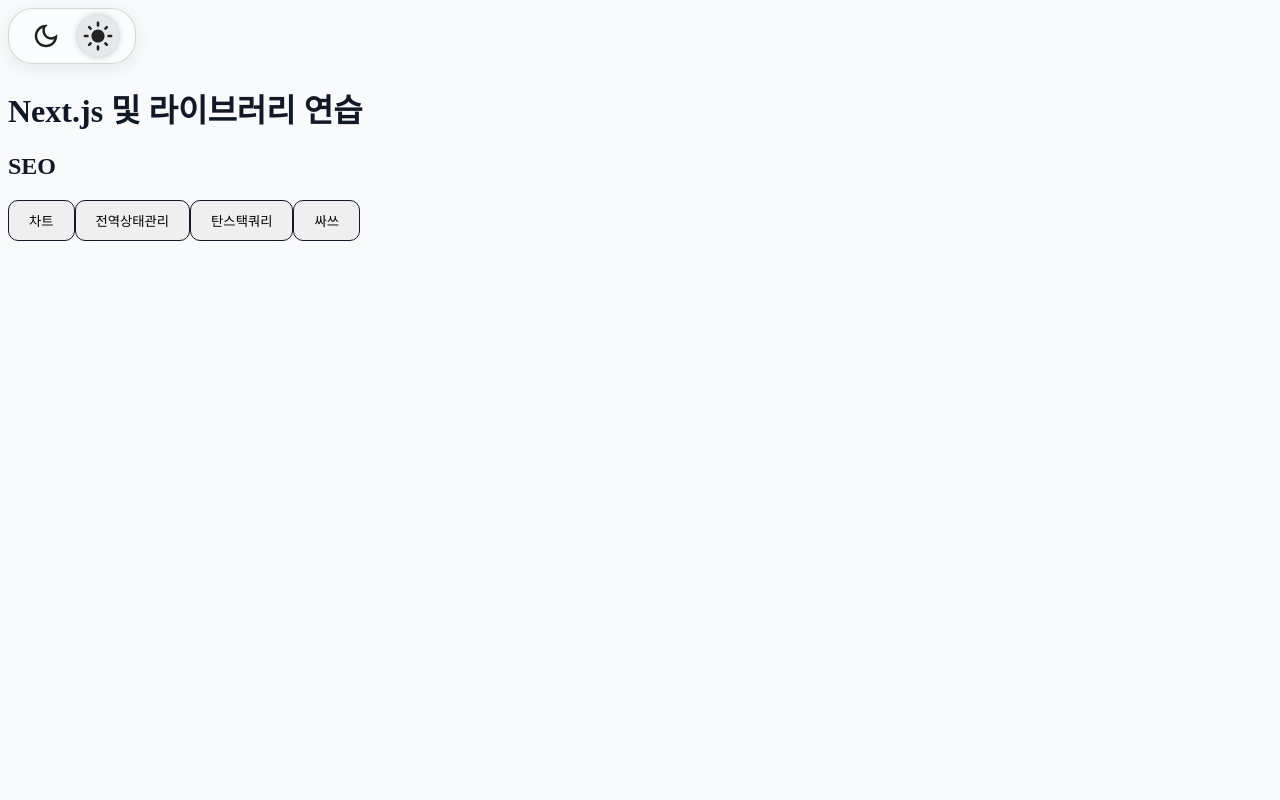
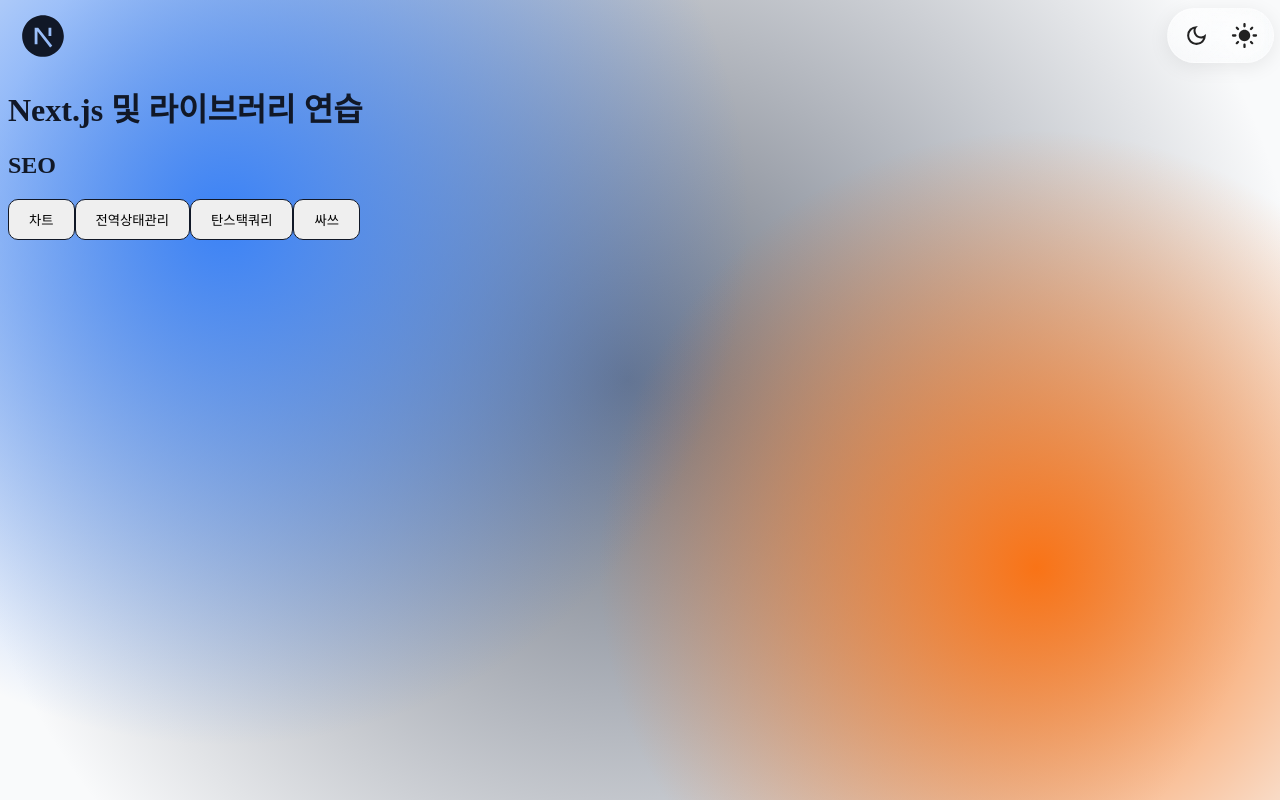
Before and after one commit to maijjoo/ruic, a Next.js app: page / in a window 1280 px wide. Built offline with nearby package versions, Linux system fonts and the light colour scheme.

Commit message:
feat: add TopBar and make background dynamic

```diff
--- /dev/null
+++ b/src/components/common/ui/TopBar.jsx
@@ -0,0 +1,32 @@
+"use client";
+
+import DarkModeController from "@/components/theme/DarkModeController";
+import { useEffect, useState } from "react";
+import TopMenus from "./TopMenus";
+import TopLogo from "./TopLogo";
+
+const TopBar = () => {
+  const [width, setWidth] = useState(window.innerWidth);
+
+  useEffect(() => {
+    const handleResize = () => {
+      setWidth(window.innerWidth);
+    };
+
+    window.addEventListener("resize", handleResize);
+
+    return () => {
+      window.removeEventListener("resize", handleResize);
+    };
+  }, []);
+
+  return (
+    <nav className="topBar">
+      <TopLogo />
+      <TopMenus />
+      <DarkModeController />
+    </nav>
+  );
+};
+
+export default TopBar;
--- /dev/null
+++ b/src/components/common/ui/TopLogo.jsx
@@ -0,0 +1,10 @@
+import { RiNextjsFill } from "react-icons/ri";
+const TopLogo = () => {
+  return (
+    <div className="topLogo">
+      <RiNextjsFill size={50} />
+    </div>
+  );
+};
+
+export default TopLogo;
--- /dev/null
+++ b/src/components/common/ui/TopMenus.jsx
@@ -0,0 +1,11 @@
+"use client";
+
+const TopMenus = () => {
+  return (
+    <div className="topMenus">
+      <div></div>
+    </div>
+  );
+};
+
+export default TopMenus;
--- a/src/components/theme/DarkModeController.jsx
+++ b/src/components/theme/DarkModeController.jsx
@@ -1,7 +1,6 @@
 "use client";
 
 import { useTheme } from "next-themes";
-import { useEffect, useState } from "react";
 import {
   MdDarkMode,
   MdLightMode,
@@ -11,36 +10,21 @@
 
 const DarkModeController = () => {
   const { theme, setTheme } = useTheme();
-  const [isRendering, setIsRendering] = useState(false);
 
-  useEffect(() => {
-    setIsRendering(true);
-  }, []);
   const getIcons = {
     light: [
-      <MdOutlineDarkMode size={30} onClick={() => setTheme("dark")} />,
-      <MdLightMode size={30} key={"active"} />,
+      <MdOutlineDarkMode size={25} onClick={() => setTheme("dark")} />,
+      <MdLightMode size={25} key={"active"} />,
     ],
     dark: [
-      <MdDarkMode size={30} key={"active"} />,
-      <MdOutlineLightMode size={30} onClick={() => setTheme("light")} />,
+      <MdDarkMode size={25} key={"active"} />,
+      <MdOutlineLightMode size={25} onClick={() => setTheme("light")} />,
     ],
   };
 
   return (
-    <nav>
     <div className="darkModeToggle">
-        {!isRendering ? (
-          <>
-            <span className={`toggleIcon`}>
-              <MdDarkMode size={30} />
-            </span>
-            <span className={`toggleIcon`}>
-              <MdLightMode size={30} />
-            </span>
-          </>
-        ) : (
-          getIcons[
+      {getIcons[
         theme !== "system"
           ? theme
           : window.matchMedia("(prefers-color-scheme: dark)").matches
@@ -50,10 +34,8 @@
         <span className={`toggleIcon ${icon.key}`} key={idx}>
           {icon}
         </span>
-          ))
-        )}
+      ))}
     </div>
-    </nav>
   );
 };
 
--- a/src/components/theme/DarkModeProvider.jsx
+++ b/src/components/theme/DarkModeProvider.jsx
@@ -1,10 +1,10 @@
 import { ThemeProvider } from "next-themes";
-import DarkModeController from "./DarkModeController";
+import TopBarWrapper from "../wrapper/TopBarWrapper";
 
 const DarkModeProvider = ({ children }) => {
   return (
     <ThemeProvider attribute={"class"} defaultTheme="system">
-      <DarkModeController />
+      <TopBarWrapper />
       {children}
     </ThemeProvider>
   );
--- /dev/null
+++ b/src/components/wrapper/TopBarWrapper.jsx
@@ -0,0 +1,7 @@
+"use client";
+
+import dynamic from "next/dynamic";
+const TopBarWrapper = dynamic(() => import("../common/ui/TopBar"), {
+  ssr: false,
+});
+export default TopBarWrapper;
--- a/src/styles/_base.scss
+++ b/src/styles/_base.scss
@@ -26,63 +26,76 @@
   border-radius: 10px;
   cursor: pointer;
 }
-.darkModeToggle {
-  display: flex;
-  align-items: center;
-  gap: 10px;
-  padding: 6px 16px;
-  width: fit-content;
-  border-radius: 25px;
-  border: 1px solid rgba(0, 0, 0, 0.15); /* 라이트 모드에서 잘 보이도록 진한 테두리 */
-  background: rgba(255, 255, 255, 0.4); /* 조금 더 불투명 */
-  backdrop-filter: blur(10px) saturate(180%);
-  -webkit-backdrop-filter: blur(10px) saturate(180%);
-  box-shadow: 0 4px 20px rgba(0, 0, 0, 0.08);
-  color: #222; /* 글자색 진하게 */
-  cursor: pointer;
-  transition: all 0.3s ease;
 
-  &:hover {
-    background: rgba(255, 255, 255, 0.55); /* hover 시 더 선명 */
-    transform: translateY(-2px);
-    box-shadow: 0 6px 24px rgba(0, 0, 0, 0.12);
+html {
+  --color-primary: #3b82f6;
+  --color-secondary: #f97316;
+  --color-neutral-light: #f9fafb;
+  --color-neutral-medium: #6b7280;
+  --color-neutral-dark: #111827;
+
+  background-color: var(--color-neutral-light);
+  color: var(--color-neutral-dark);
+  height: 100vh;
+
+  /* 선명한 패턴 배경 */
+  background-image: radial-gradient(
+      circle at 20% 30%,
+      var(--color-primary) 0%,
+      transparent 30%
+    ),
+    radial-gradient(
+      circle at 80% 70%,
+      var(--color-secondary) 0%,
+      transparent 25%
+    ),
+    radial-gradient(
+      circle at 50% 50%,
+      var(--color-neutral-medium) 0%,
+      transparent 60%
+    );
+  background-repeat: no-repeat;
+  background-size: 150% 150%;
+  animation: waveMove 20s ease-in-out infinite;
+  position: relative;
+  overflow: hidden;
+}
+
+/* 유리 레이어 */
+html::before {
+  position: fixed;
+  inset: 0;
+  background: rgba(255, 255, 255, 0.25); /* 반투명 */
+  backdrop-filter: blur(14px) saturate(180%);
+  -webkit-backdrop-filter: blur(14px) saturate(180%);
+  z-index: 0;
+  pointer-events: none; /* 클릭 방지 */
+}
+
+@keyframes waveMove {
+  0% {
+    background-position: 20% 30%, 80% 70%, 50% 50%;
   }
-
-  .toggleIcon {
-    display: flex;
-    justify-content: center;
-    align-items: center;
-    padding: 6px;
-    font-size: 1.2rem;
-    transition: all 0.3s ease;
+  25% {
+    background-position: 25% 35%, 78% 68%, 52% 55%;
   }
-
-  .active {
-    background: rgba(0, 0, 0, 0.08); /* active 배경 살짝 어둡게 */
-    border-radius: 50%;
-    box-shadow: 0 0 6px rgba(0, 0, 0, 0.15), inset 0 0 3px rgba(0, 0, 0, 0.08);
-    transform: scale(1.05);
+  50% {
+    background-position: 22% 32%, 82% 72%, 48% 53%;
   }
-
-  &.dark {
-    background: rgba(0, 0, 0, 0.3);
-    border: 1px solid rgba(255, 255, 255, 0.15);
-    color: #fff;
-
-    .active {
-      background: rgba(255, 255, 255, 0.15);
-      box-shadow: 0 0 8px rgba(255, 255, 255, 0.3),
-        inset 0 0 4px rgba(255, 255, 255, 0.2);
-    }
+  75% {
+    background-position: 24% 28%, 79% 75%, 51% 48%;
+  }
+  100% {
+    background-position: 20% 30%, 80% 70%, 50% 50%;
   }
 }
 
-html {
-  background-color: var(--color-neutral-light);
-  color: var(--color-neutral-dark);
-}
-
+/* 다크 모드 */
 html.dark {
   background-color: var(--color-neutral-dark);
   color: var(--color-neutral-light);
 }
+
+html.dark::before {
+  background: rgba(0, 0, 0, 0.35);
+}
--- /dev/null
+++ b/src/styles/_layouts.scss
@@ -0,0 +1,102 @@
+.topBar {
+  display: grid;
+  grid-template-columns: repeat(12, 1fr);
+
+  .topLogo {
+    grid-column: span 1;
+    display: flex;
+    justify-content: start;
+    align-items: center;
+    padding: 0px 10px;
+  }
+
+  .topMenus {
+    grid-column: span 10;
+  }
+}
+
+.darkModeToggle {
+  grid-column: span 1;
+  width: 100%;
+  display: flex;
+  justify-content: space-evenly;
+  align-items: center;
+  padding: 8px 0px;
+  border-radius: 30px;
+  position: relative;
+  overflow: hidden;
+
+  /* 유리 느낌의 반투명 배경 + 내부 색감 */
+  background: radial-gradient(
+      circle at 20% 20%,
+      rgba(255, 255, 255, 0.6),
+      rgba(255, 255, 255, 0.05)
+    ),
+    linear-gradient(
+      135deg,
+      rgba(255, 255, 255, 0.25),
+      rgba(255, 255, 255, 0.05)
+    );
+  backdrop-filter: blur(18px) saturate(180%);
+  -webkit-backdrop-filter: blur(18px) saturate(180%);
+
+  /* 테두리와 빛 반사 */
+  border: 1px solid rgba(255, 255, 255, 0.3);
+  box-shadow: 0 4px 20px rgba(0, 0, 0, 0.08),
+    inset 0 0 0.5px rgba(255, 255, 255, 0.5);
+
+  color: #222;
+  cursor: pointer;
+  transition: all 0.35s ease;
+}
+
+.darkModeToggle:hover {
+  transform: translateY(-2px);
+  background: radial-gradient(
+      circle at 25% 25%,
+      rgba(255, 255, 255, 0.7),
+      rgba(255, 255, 255, 0.05)
+    ),
+    linear-gradient(135deg, rgba(255, 255, 255, 0.3), rgba(255, 255, 255, 0.08));
+  box-shadow: 0 8px 24px rgba(0, 0, 0, 0.12),
+    inset 0 0 0.5px rgba(255, 255, 255, 0.6);
+}
+
+.darkModeToggle .toggleIcon {
+  position: relative;
+  z-index: 1; /* 빛 애니메이션 아래로 안 가게 */
+  display: flex;
+  justify-content: center;
+  align-items: center;
+  padding: 6px;
+  font-size: 1.2rem;
+  border-radius: 50%;
+  transition: all 0.3s ease;
+}
+
+.darkModeToggle .active {
+  background: rgba(255, 255, 255, 0.3);
+  box-shadow: 0 0 12px rgba(255, 255, 255, 0.5),
+    inset 0 0 4px rgba(255, 255, 255, 0.25);
+  transform: scale(1.1);
+}
+
+/* 다크 모드 */
+.darkModeToggle.dark {
+  background: radial-gradient(
+      circle at 20% 20%,
+      rgba(255, 255, 255, 0.1),
+      rgba(0, 0, 0, 0.4)
+    ),
+    linear-gradient(135deg, rgba(255, 255, 255, 0.05), rgba(0, 0, 0, 0.3));
+  border: 1px solid rgba(255, 255, 255, 0.15);
+  color: #fff;
+}
+
+.darkModeToggle.dark::before {
+  background: radial-gradient(
+    circle,
+    rgba(255, 255, 255, 0.1) 0%,
+    transparent 70%
+  );
+}
--- a/src/styles/globals.scss
+++ b/src/styles/globals.scss
@@ -1,3 +1,4 @@
 @import "./variables";
 @import "./base";
 @import "./mixins";
+@import "./layouts";
```
Also changed, not shown: src/components/common/fallback/LoaderHourglass.jsx (added, +9 -0 lines), src/components/common/fallback/LoaderSpinner.jsx (added, +9 -0 lines), src/components/common/ui/Modal.jsx (added, +9 -0 lines). Lines whose indentation alone changed are shown as unchanged.
